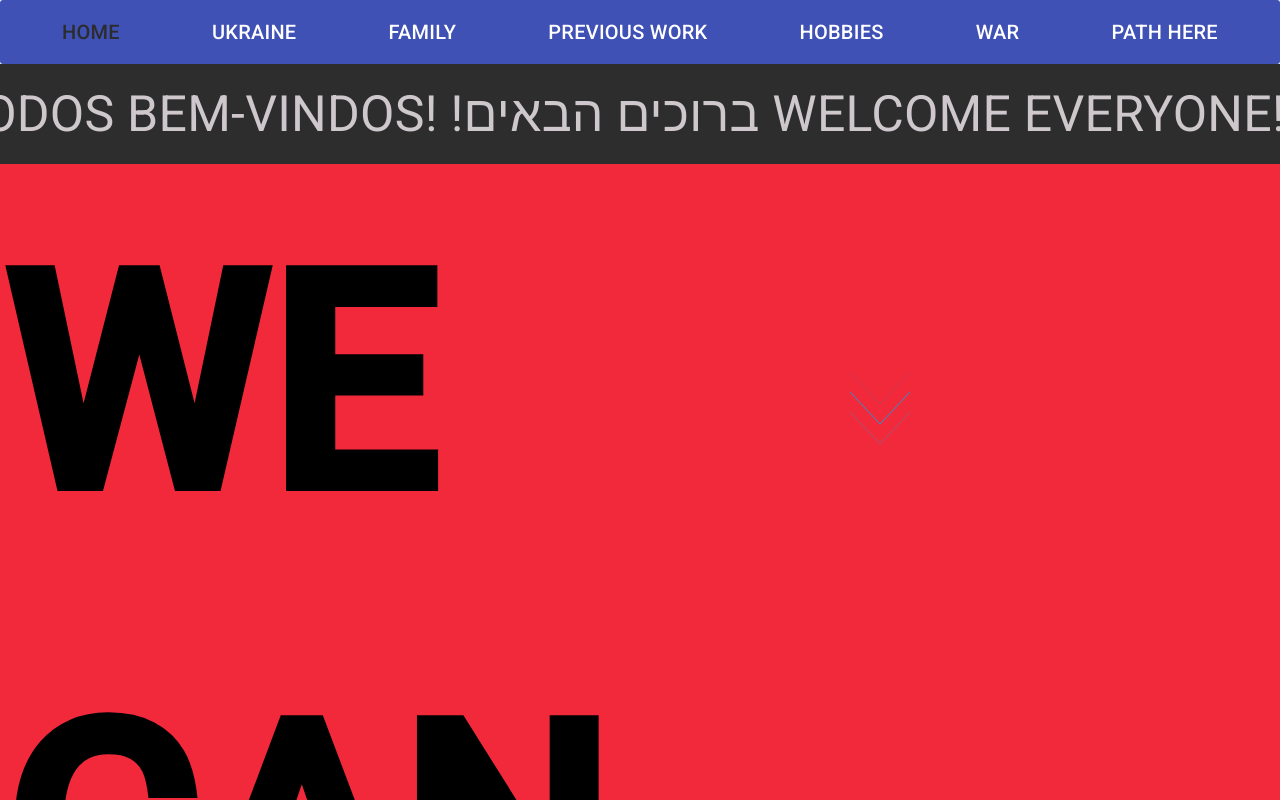
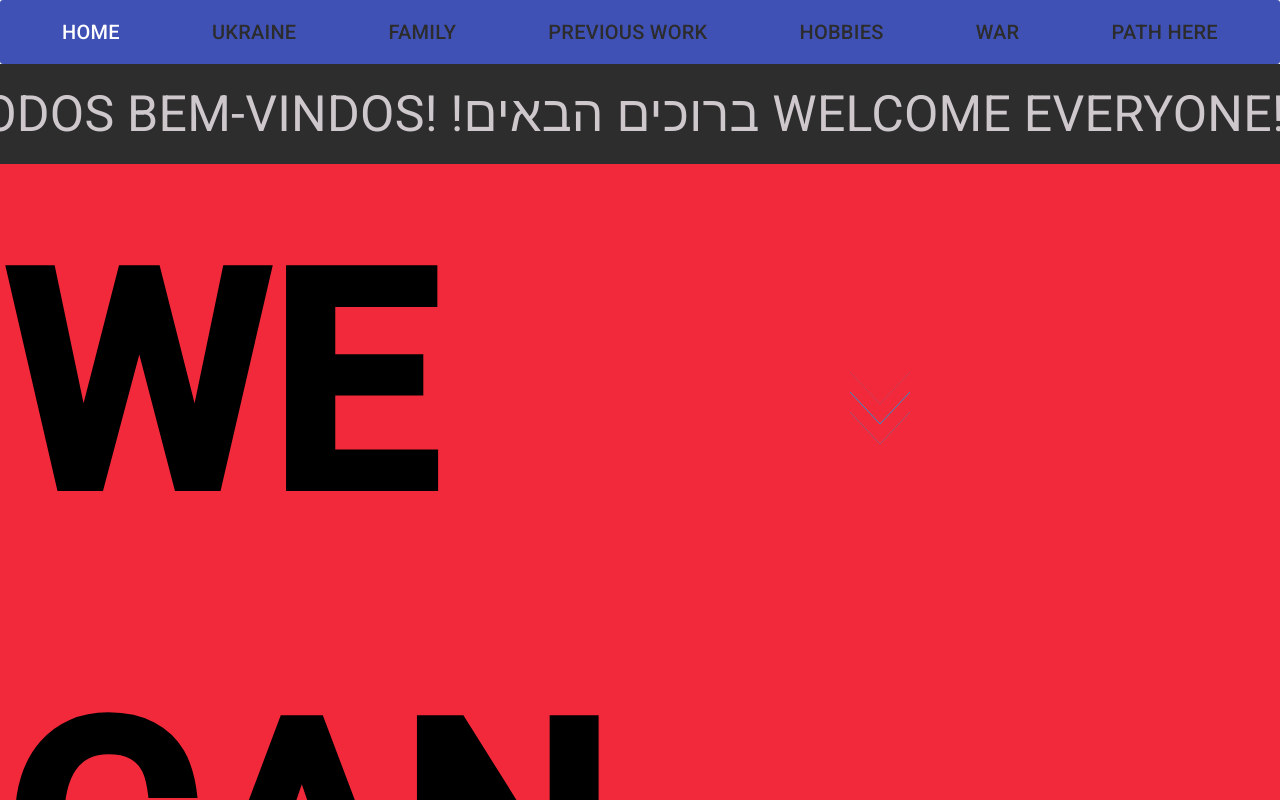
Before and after one commit to sokorevvvladimir/mypath, an Angular app in the folder mypath/: page / in a window 1280 px wide. Shown: the top 800 px of the page. Built offline with nearby package versions, Linux system fonts and the light colour scheme.

Commit message:
adjusted header

```diff
--- a/mypath/src/app/shared/components/header/header.component.css
+++ b/mypath/src/app/shared/components/header/header.component.css
@@ -1,7 +1,3 @@
-/* .example-spacer {
-  flex: 1 1 auto;
-} */
-
 .container {
   align-items: center;
   width: 100%;
@@ -9,7 +5,7 @@
 
 a {
   text-decoration: none;
-  color: #ffffff;
+  color: #2c2c2c;
   position: relative;
 }
 
@@ -43,5 +39,5 @@ mat-toolbar {
 }
 
 .active {
-  color: #2c2c2c;
+  color: #ffffff;
 }
```
